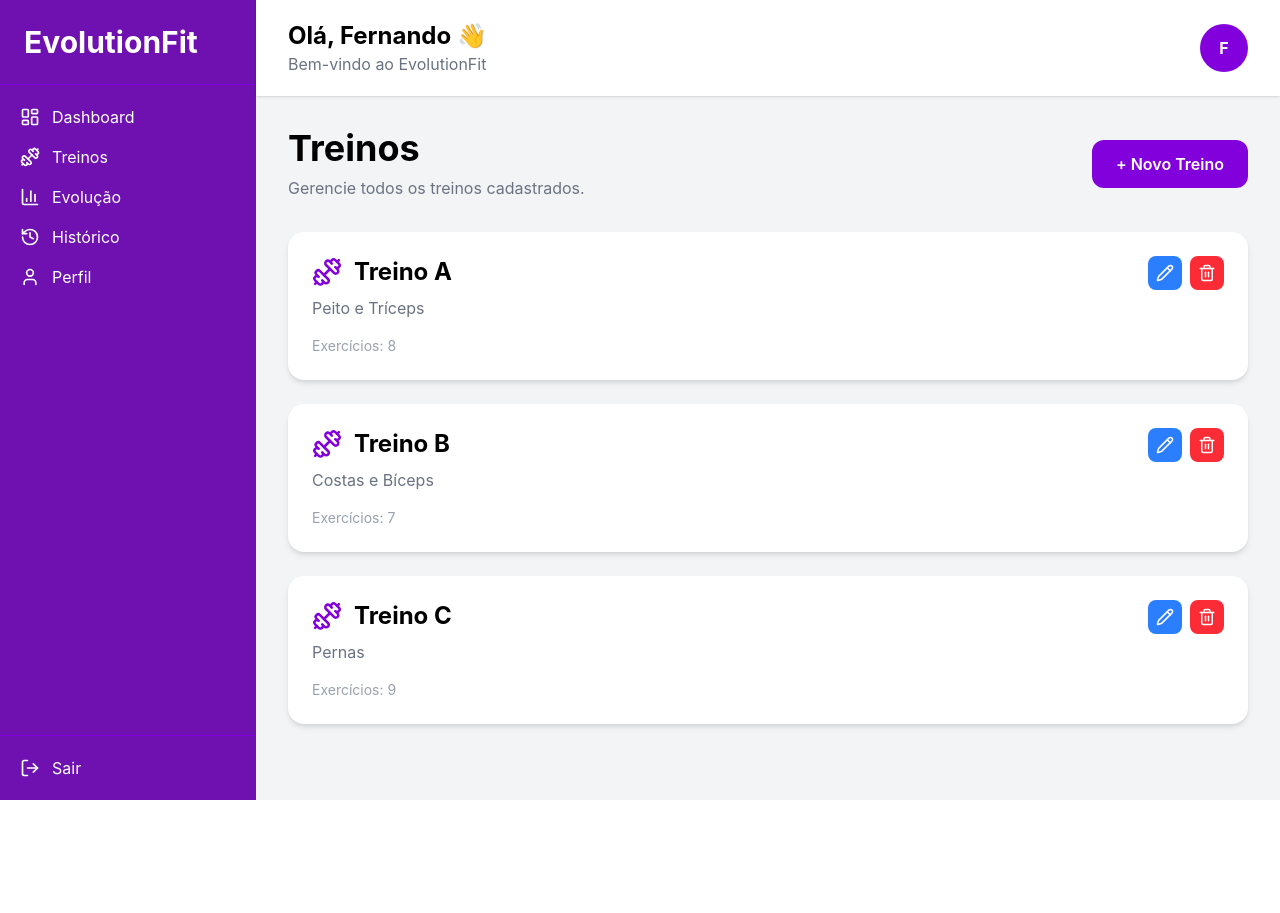
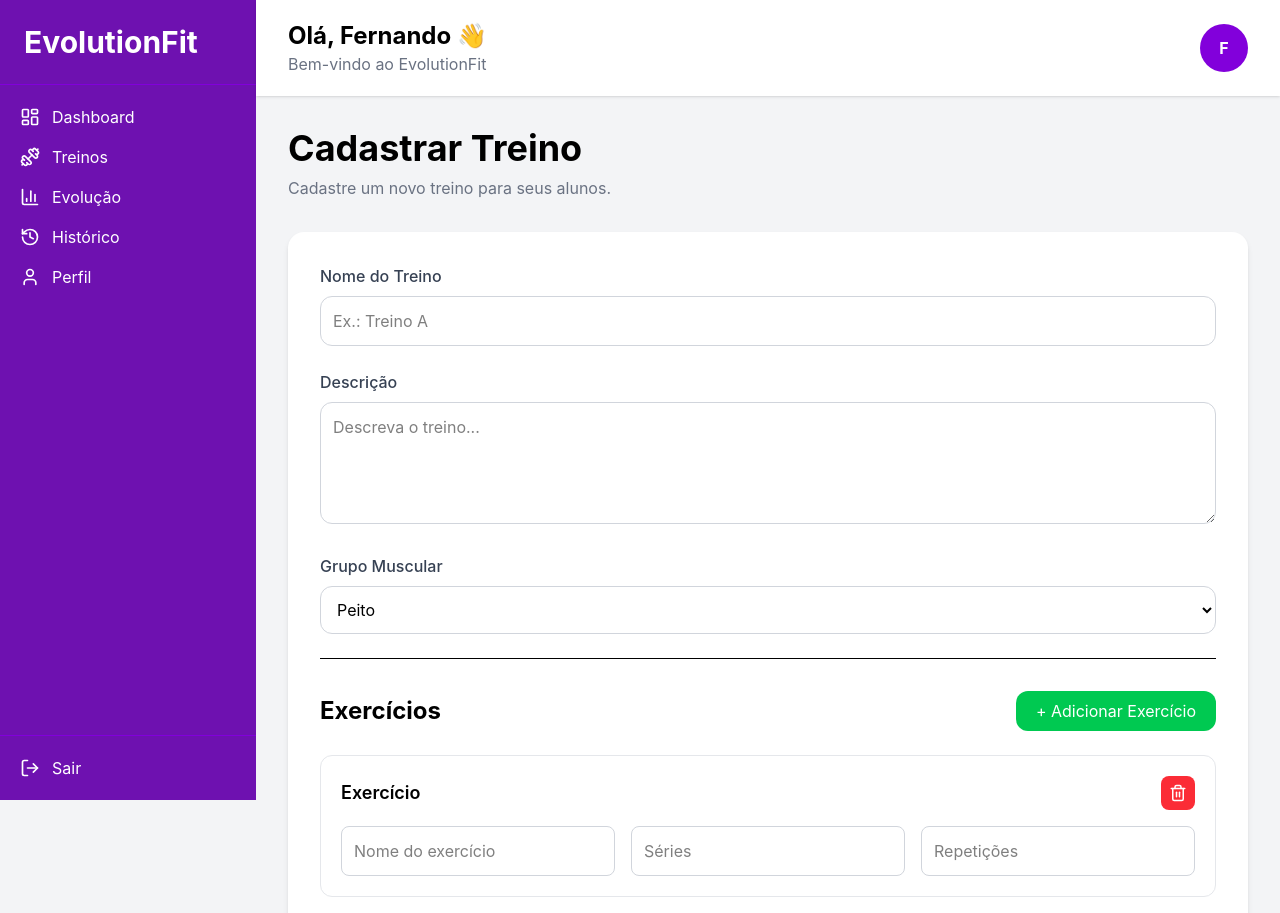
Before and after one commit to Fernando-Moreno-7/projetoTCC, a React app in the folder frontend/: page / in a window 1280 px wide. Shown: the top 913 px of the page. Before the commit the page ends 800 px from the top, so only its background shows below. Built offline with nearby package versions, Linux system fonts and the light colour scheme; the HTML template or start-up script is replaced by a standard one.

Commit message:
Adicionando a tela de cadastro de treinos

```diff
--- a/frontend/src/App.jsx
+++ b/frontend/src/App.jsx
@@ -1,5 +1,5 @@
-import Treinos from "./pages/Treinos/Treinos";
+import CadastrarTreino from "./pages/CadastrarTreino/CadastrarTreino";
 
 export default function App() {
-    return <Treinos />;
+    return <CadastrarTreino />;
 }
--- /dev/null
+++ b/frontend/src/components/ExercicioItem/ExercicioItem.jsx
@@ -0,0 +1,53 @@
+import { Trash2 } from "lucide-react";
+
+export default function ExercicioItem() {
+
+    return (
+
+        <div className="border border-gray-200 rounded-xl p-5">
+
+            <div className="flex justify-between items-center mb-4">
+
+                <h3 className="font-semibold text-lg">
+
+                    Exercício
+
+                </h3>
+
+                <button
+                    className="bg-red-500 hover:bg-red-600 text-white p-2 rounded-lg transition"
+                >
+
+                    <Trash2 size={18} />
+
+                </button>
+
+            </div>
+
+            <div className="grid grid-cols-3 gap-4">
+
+                <input
+                    type="text"
+                    placeholder="Nome do exercício"
+                    className="border border-gray-300 rounded-lg p-3"
+                />
+
+                <input
+                    type="number"
+                    placeholder="Séries"
+                    className="border border-gray-300 rounded-lg p-3"
+                />
+
+                <input
+                    type="number"
+                    placeholder="Repetições"
+                    className="border border-gray-300 rounded-lg p-3"
+                />
+
+            </div>
+
+        </div>
+
+    );
+
+}
--- /dev/null
+++ b/frontend/src/pages/CadastrarTreino/CadastrarTreino.jsx
@@ -0,0 +1,112 @@
+import Layout from "../../components/Layout/Layout";
+import ExercicioItem from "../../components/ExercicioItem/ExercicioItem";
+
+export default function CadastrarTreino() {
+
+    return (
+
+        <Layout>
+
+            <div>
+
+                <h1 className="text-4xl font-bold">
+                    Cadastrar Treino
+                </h1>
+
+                <p className="text-gray-500 mt-2 mb-8">
+                    Cadastre um novo treino para seus alunos.
+                </p>
+
+                <div className="bg-white rounded-2xl shadow-md p-8 space-y-6">
+
+                    <div>
+
+                        <label className="block text-gray-700 font-medium mb-2">
+                            Nome do Treino
+                        </label>
+
+                        <input
+                            type="text"
+                            placeholder="Ex.: Treino A"
+                            className="w-full border border-gray-300 rounded-xl p-3 focus:outline-none focus:ring-2 focus:ring-purple-600"
+                        />
+
+                    </div>
+
+                    <div>
+
+                        <label className="block text-gray-700 font-medium mb-2">
+                            Descrição
+                        </label>
+
+                        <textarea
+                            rows="4"
+                            placeholder="Descreva o treino..."
+                            className="w-full border border-gray-300 rounded-xl p-3 focus:outline-none focus:ring-2 focus:ring-purple-600"
+                        />
+
+                    </div>
+
+                    <div>
+
+                        <label className="block text-gray-700 font-medium mb-2">
+                            Grupo Muscular
+                        </label>
+
+                        <select className="w-full border border-gray-300 rounded-xl p-3 focus:outline-none focus:ring-2 focus:ring-purple-600">
+
+                            <option>Peito</option>
+                            <option>Costas</option>
+                            <option>Pernas</option>
+                            <option>Ombros</option>
+                            <option>Braços</option>
+                            <option>Abdômen</option>
+
+                        </select>
+
+                    </div>
+
+                    <div className="border-t pt-8">
+
+                        <div className="flex justify-between items-center mb-6">
+
+                            <h2 className="text-2xl font-bold">
+                                Exercícios
+                            </h2>
+
+                            <button className="bg-green-500 hover:bg-green-600 text-white px-5 py-2 rounded-xl transition">
+
+                                + Adicionar Exercício
+
+                            </button>
+
+                        </div>
+
+                        <div className="space-y-4">
+
+                            <ExercicioItem />
+                            <ExercicioItem />
+
+                        </div>
+
+                    </div>
+
+                    <div className="flex justify-end pt-8">
+
+                        <button className="bg-purple-700 hover:bg-purple-800 text-white px-8 py-3 rounded-xl font-semibold transition">
+
+                            Salvar Treino
+
+                        </button>
+
+                    </div>
+
+                </div>
+
+            </div>
+
+        </Layout>
+
+    );
+
+}
```
